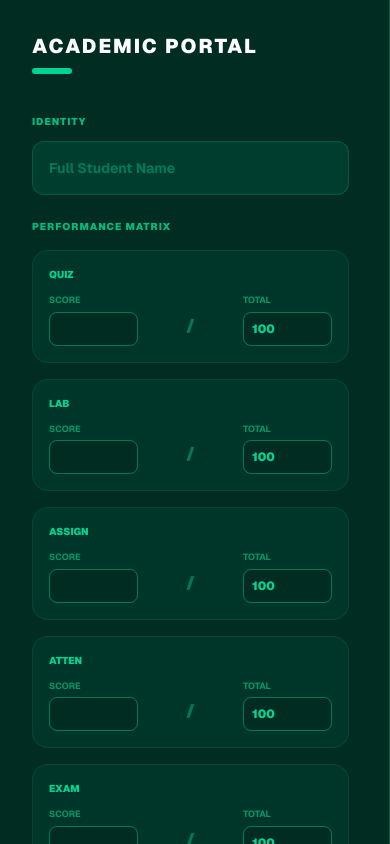
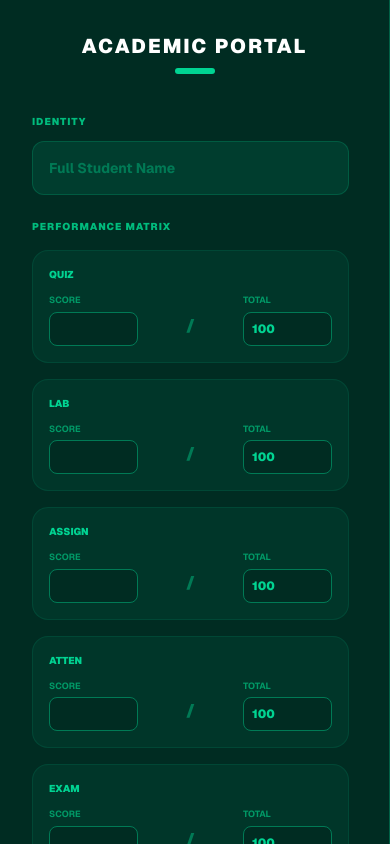
Before and after one commit to JDLabiaga/grades103, a Next.js app: page / in a window 390 px wide. Shown: the top 844 px of the page. Built offline with nearby package versions, Linux system fonts and the light colour scheme; no server answers; the database is empty.

Commit message:
feat: updated academic portal with sidebar layout, emerald theme, and type fixes

```diff
--- a/app/page.tsx
+++ b/app/page.tsx
@@ -58,12 +58,12 @@ export default function Home() {
 
       {/* SIDEBAR: Emerald Navigation */}
       <aside className="w-full md:w-80 bg-emerald-950 md:min-h-screen p-8 flex flex-col border-r border-emerald-800">
-        <div className="mb-10">
+        <div className="mb-10 text-center md:text-left">
           <h1 className="text-xl font-black text-white tracking-widest uppercase">Academic Portal</h1>
-          <div className="h-1.5 w-10 bg-emerald-400 mt-2 rounded-full"></div>
+          <div className="h-1.5 w-10 bg-emerald-400 mt-2 rounded-full mx-auto md:mx-0"></div>
         </div>
 
-        <div className="space-y-6 flex-grow overflow-y-auto pr-2 custom-scrollbar">
+        <div className="space-y-6 flex-grow overflow-y-auto pr-2">
           <div>
             <label className="text-[10px] font-black text-emerald-500 uppercase tracking-widest mb-3 block">Identity</label>
             <input
@@ -108,7 +108,7 @@ export default function Home() {
       </aside>
 
       {/* MAIN CONTENT */}
-      <section className="flex-grow p-6 md:p-12 bg-emerald-50/30">
+      <section className="flex-grow p-6 md:p-12 bg-emerald-50/30 overflow-x-hidden">
         <header className="flex justify-between items-end mb-10 border-b border-emerald-100 pb-8">
           <div>
             <h2 className="text-[10px] font-black text-emerald-400 uppercase tracking-[0.3em]">Management Console</h2>
@@ -131,7 +131,7 @@ export default function Home() {
                 <th className="px-10 py-6 text-right">Actions</th>
               </tr>
             </thead>
-            <tbody className="divide-y divide-emerald-50">
+            <tbody className="divide-y divide-emerald-50 text-black">
               {records.map((r) => (
                 <tr key={r.id} className="hover:bg-emerald-50/50 transition-all group">
                   <td className="px-10 py-8">
@@ -143,9 +143,9 @@ export default function Home() {
                   </td>
                   <td className="px-6 py-8 text-center">
                     <div className="grid grid-cols-3 gap-1 max-w-[180px] mx-auto">
-                      {['quiz', 'laboratory', 'assignment'].map(key => (
+                      {(['quiz', 'laboratory', 'assignment'] as const).map((key) => (
                         <div key={key} className="bg-white px-2 py-1 rounded text-[8px] font-black text-emerald-800 uppercase border border-emerald-100 shadow-sm">
-                          {key[0]}{key[1]}: {r[key as keyof StudentRecord]?.toFixed(0)}
+                          {key.substring(0, 2)}: {Number(r[key as keyof StudentRecord] || 0).toFixed(0)}
                         </div>
                       ))}
                     </div>
```
